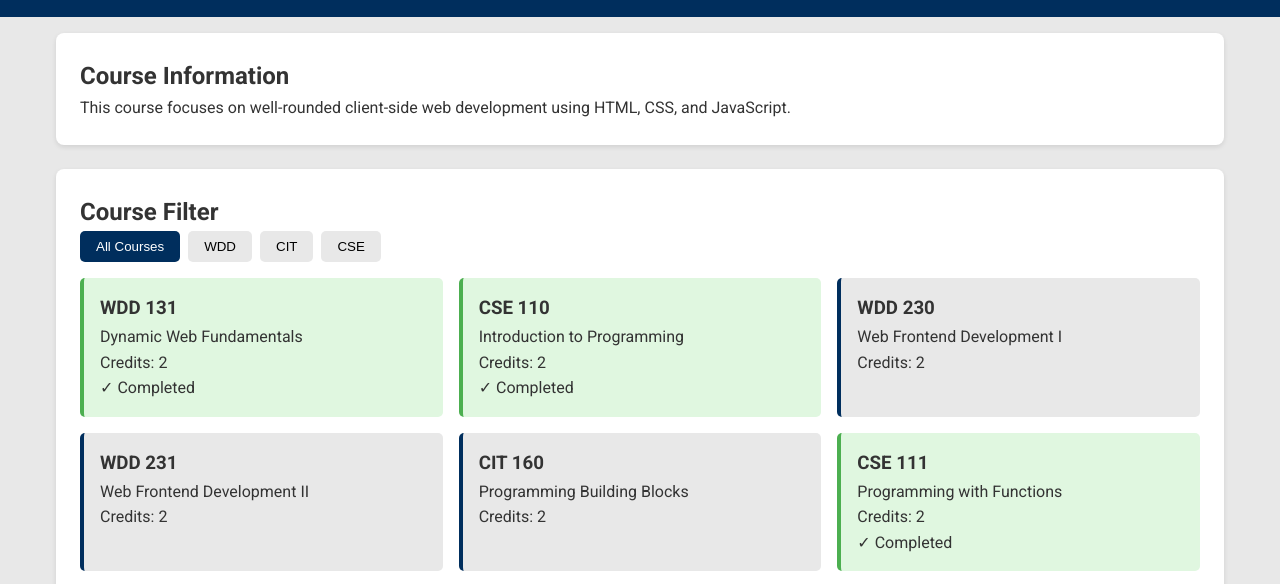
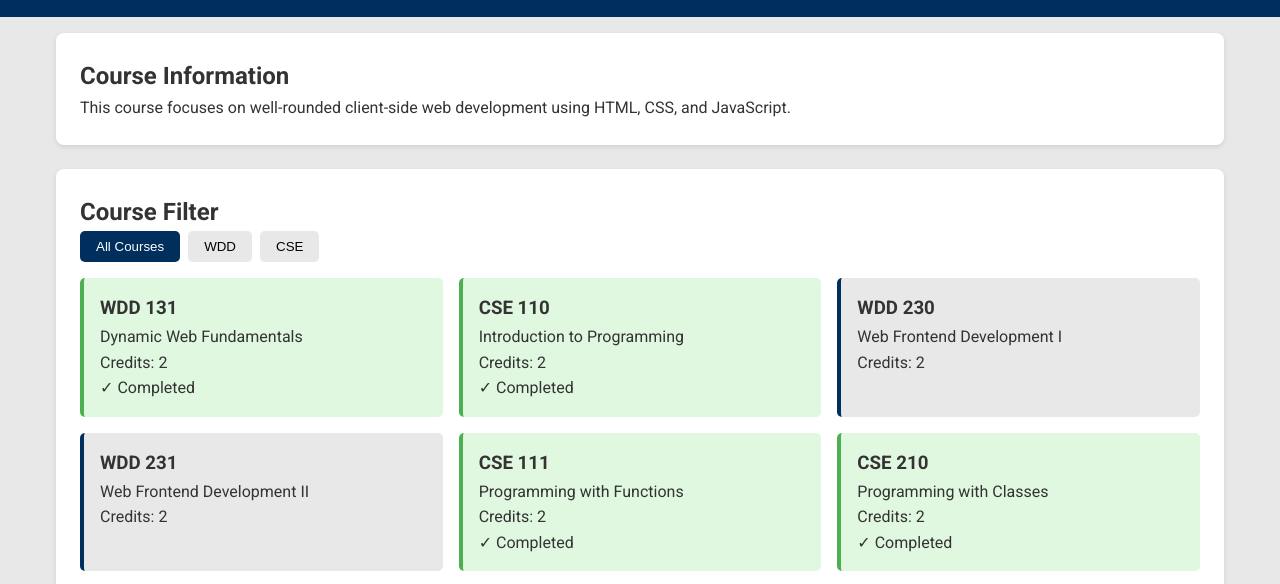
Before and after one commit to Joyceachen/wdd231, a plain HTML site: page index.html in a window 1280 px wide. Shown: the part 157-741 px from the top of the page. Drawn offline with Linux system fonts and the light colour scheme.

Commit message:
Edited again

```diff
--- a/index.html
+++ b/index.html
@@ -38,7 +38,6 @@
             <div class="filter-buttons">
                 <button class="filter-btn active" data-filter="all">All Courses</button>
                 <button class="filter-btn" data-filter="wdd">WDD</button>
-                <button class="filter-btn" data-filter="cit">CIT</button>
                 <button class="filter-btn" data-filter="cse">CSE</button>
             </div>
 
--- a/scripts/main.js
+++ b/scripts/main.js
@@ -4,7 +4,6 @@ const courses = [
     { code: "CSE 110", name: "Introduction to Programming", credits: 2, subject: "cse", completed: true },
     { code: "WDD 230", name: "Web Frontend Development I", credits: 2, subject: "wdd", completed: false },
     { code: "WDD 231", name: "Web Frontend Development II", credits: 2, subject: "wdd", completed: false },
-    { code: "CIT 160", name: "Programming Building Blocks", credits: 2, subject: "cit", completed: false },
     { code: "CSE 111", name: "Programming with Functions", credits: 2, subject: "cse", completed: true },
     { code: "CSE 210", name: "Programming with Classes", credits: 2, subject: "cse", completed: true }
 ];
```
